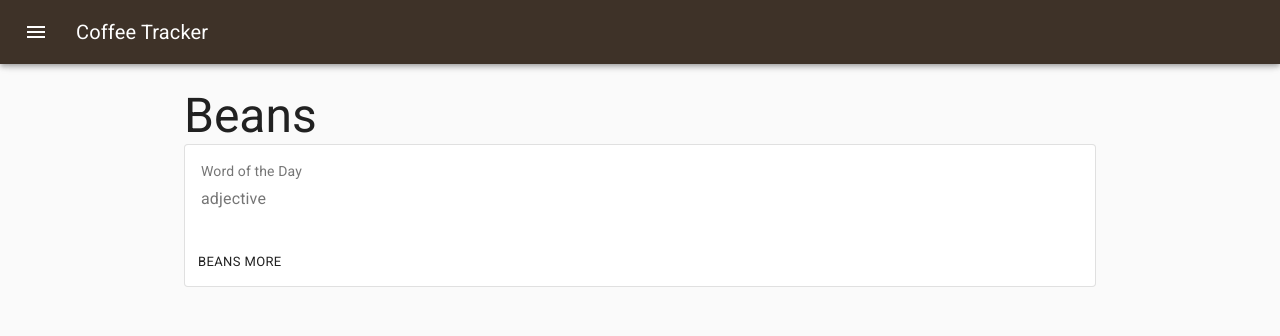
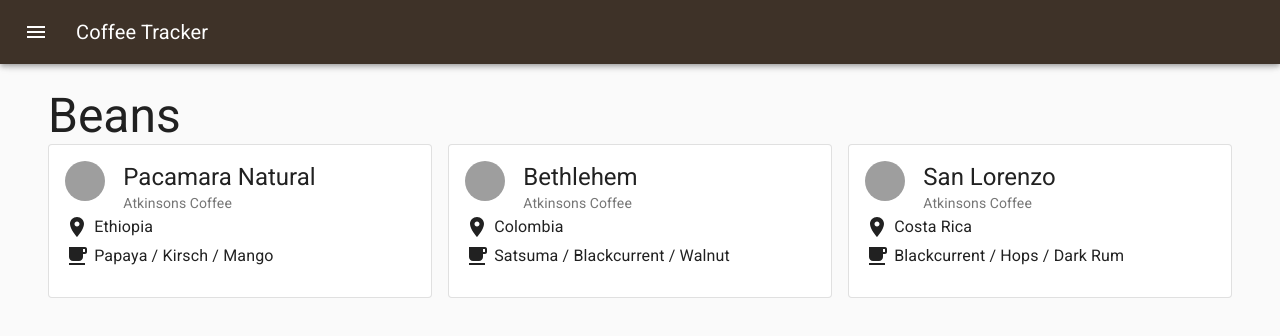
Before and after one commit to joshhazlewood/coffee-tracker-frontend, a React (Create React App) app: page /beans in a window 1280 px wide. Shown: the top 336 px of the page. Built offline with nearby package versions, Linux system fonts and the light colour scheme; grey boxes are pictures that could not be loaded.

Commit message:
Finished basic implementation for BeanCard

```diff
--- a/src/components/BeanCard.js
+++ b/src/components/BeanCard.js
@@ -1,48 +1,68 @@
-import { Typography } from "@material-ui/core";
-import Button from "@material-ui/core/Button";
+import { Avatar, Grid, Typography } from "@material-ui/core";
 import Card from "@material-ui/core/Card";
-import CardActions from "@material-ui/core/CardActions";
 import CardContent from "@material-ui/core/CardContent";
 import { makeStyles } from "@material-ui/core/styles";
+import LocationOnIcon from "@material-ui/icons/LocationOn";
+import LocalCafeIcon from "@material-ui/icons/LocalCafe";
 import React from "react";
 
 const useStyles = makeStyles({
   root: {
     minWidth: 275,
+    maxWidth: 1000,
   },
-  bullet: {
-    display: "inline-block",
-    margin: "0 2px",
-    transform: "scale(0.8)",
-  },
-  title: {
-    fontSize: 14,
-  },
-  pos: {
-    marginBottom: 12,
+  titleRow: {
+    display: "flex",
   },
 });
 
-export function BeanCard() {
+export function BeanCard({beans}) {
   const classes = useStyles();
   return (
     <Card className={classes.root} variant="outlined">
       <CardContent>
+        <Grid container xs={12}>
+          <Grid item xs={2} sm={2}>
+            <Avatar src="/coffee-beans.jpg" />
+          </Grid>
+          <Grid item xs={10} sm={10}>
+            <Grid item>
+              <Typography variant="h5" component="h5" >
+                {beans.name}
+              </Typography>
+            </Grid>
+            <Grid item>
               <Typography
-            className={classes.title}
+                className={classes.roasteryLabel}
+                variant="subtitle2"
                 color="textSecondary"
-            gutterBottom
               >
-            Word of the Day
+                {beans.roastery}
               </Typography>
-          <Typography variant="h5" component="h2"></Typography>
-          <Typography className={classes.pos} color="textSecondary">
-            adjective
+            </Grid>
+          </Grid>
+        </Grid>
+        <Grid container xs={12}>
+          <Grid item xs={1}>
+            <LocationOnIcon />
+          </Grid>
+          <Grid item xs={11}>
+            <Typography component="h6">
+            {beans.countryOfOrigin}
             </Typography>
+          </Grid>
+        </Grid>
+        <Grid container xs={12}>
+          <Grid item xs={1}>
+            <LocalCafeIcon />
+          </Grid>
+          <Grid item xs={11}>
+            <Typography component="h6">
+            {beans.cupProfile}
+            </Typography>
+          </Grid>
+        </Grid>
       </CardContent>
-        <CardActions>
-          <Button size="small">Beans More</Button>
-        </CardActions>
     </Card>
   );
 }
--- a/src/pages/Beans.js
+++ b/src/pages/Beans.js
@@ -1,12 +1,39 @@
-import { Container, Typography } from "@material-ui/core";
+import { Container, Grid, Typography } from "@material-ui/core";
 import { BeanCard } from "../components/BeanCard.js";
 import React from "react";
 
 export function Beans() {
+  const beans = [
+    {
+      name: "Pacamara Natural",
+      roastery: "Atkinsons Coffee",
+      countryOfOrigin: "Ethiopia",
+      cupProfile: "Papaya / Kirsch / Mango",
+    },
+    {
+      name: "Bethlehem",
+      roastery: "Atkinsons Coffee",
+      countryOfOrigin: "Colombia",
+      cupProfile: "Satsuma / Blackcurrent / Walnut",
+    },
+    {
+      name: "San Lorenzo",
+      roastery: "Atkinsons Coffee",
+      countryOfOrigin: "Costa Rica",
+      cupProfile: "Blackcurrent / Hops / Dark Rum",
+    },
+  ];
+
   return (
-    <Container maxWidth="md">
+    <Container maxWidth="lg">
       <Typography variant="h3">Beans</Typography>
-      <BeanCard/>
+      <Grid container spacing={2}>
+        {beans.map((beans) => (
+          <Grid item xs={12} sm={6} lg={4}>
+            <BeanCard beans={beans} />
+          </Grid>
+        ))}
+      </Grid>
     </Container>
   );
 }
```
Also changed, not shown: 2 other files (tests, documents, lock files or other folders). Lines whose indentation alone changed are shown as unchanged.
